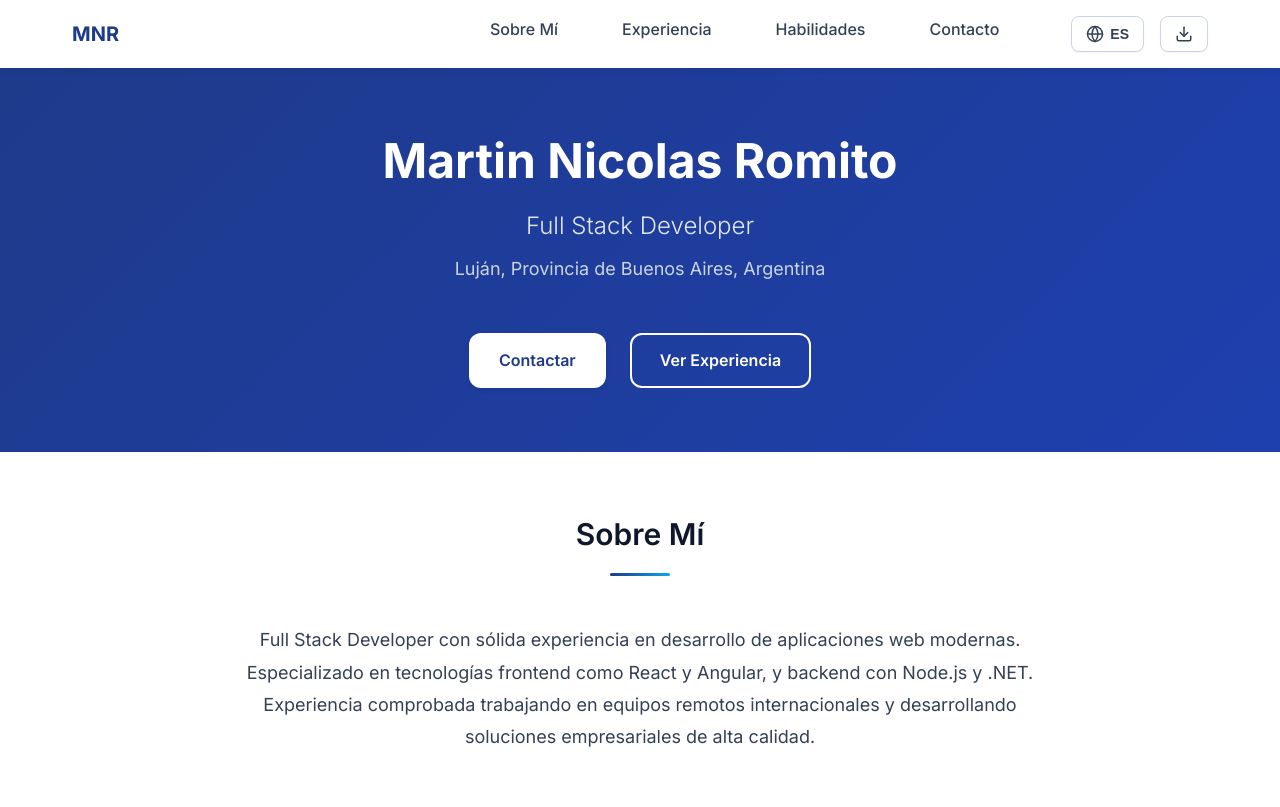
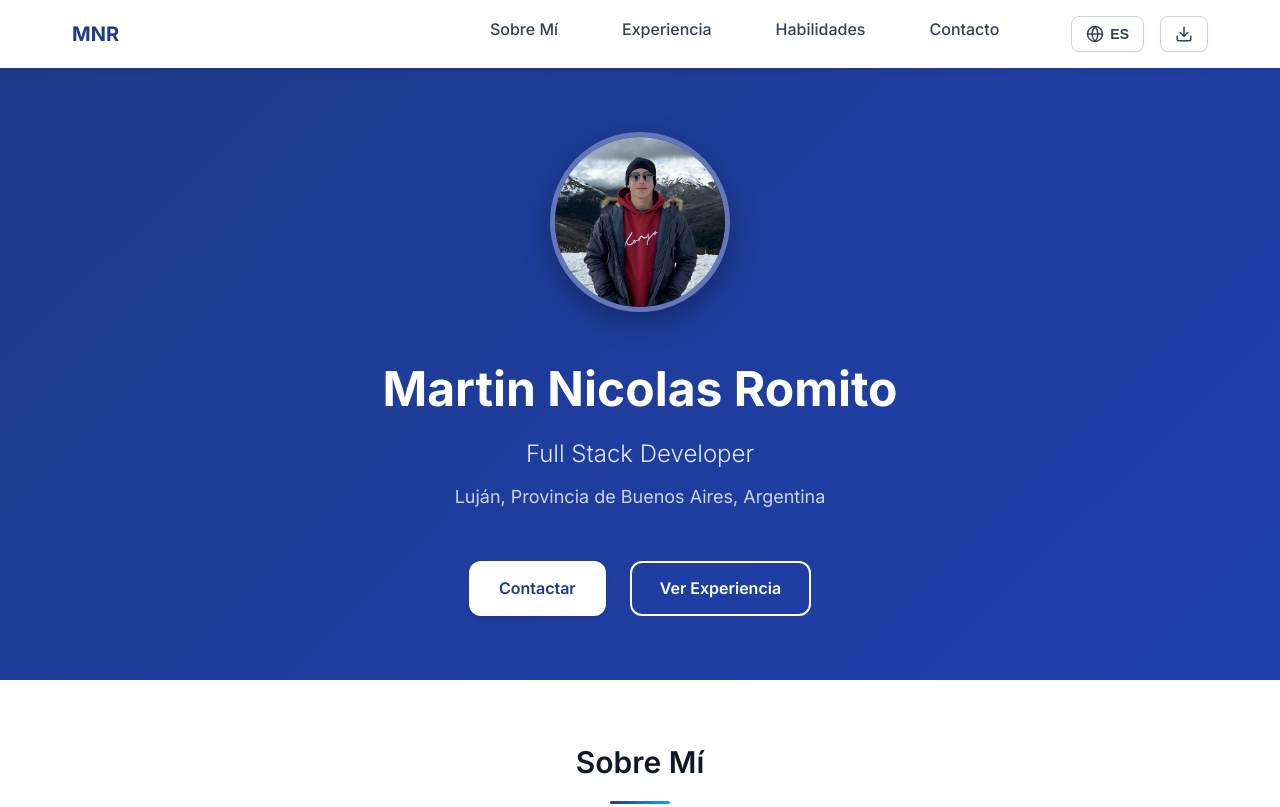
Before and after one commit to Martinromito/cv-mr, a website: page index.html in a window 1280 px wide. Shown: the top 807 px of the page. Drawn offline with Linux system fonts and the light colour scheme.

Commit message:
Add circular profile photo to hero section - fotoperfil.png integrated with professional styling

```diff
--- a/index.html
+++ b/index.html
@@ -56,6 +56,9 @@
     <header class="hero">
         <div class="container">
             <div class="hero-content">
+                <div class="profile-photo">
+                    <img src="fotoperfil.png" alt="Martin Nicolas Romito">
+                </div>
                 <h1 class="hero-title" data-i18n="hero.title">Martin Nicolas Romito</h1>
                 <p class="hero-subtitle" data-i18n="hero.subtitle">Full Stack Developer</p>
                 <p class="hero-location" data-i18n="hero.location">Luján, Provincia de Buenos Aires, Argentina</p>
--- a/styles.css
+++ b/styles.css
@@ -277,6 +277,32 @@ a:hover {
     gap: var(--spacing-md);
     justify-content: center;
     flex-wrap: wrap;
+}
+
+/* ===========================
+   Profile Photo
+   =========================== */
+.profile-photo {
+    width: 180px;
+    height: 180px;
+    margin: 0 auto var(--spacing-xl);
+    border-radius: 50%;
+    overflow: hidden;
+    border: 5px solid rgba(255, 255, 255, 0.3);
+    box-shadow: 0 10px 30px rgba(0, 0, 0, 0.3);
+    transition: all var(--transition-base);
+}
+
+.profile-photo:hover {
+    transform: scale(1.05);
+    box-shadow: 0 15px 40px rgba(0, 0, 0, 0.4);
+}
+
+.profile-photo img {
+    width: 100%;
+    height: 100%;
+    object-fit: cover;
+    display: block;
 }
 
 /* ===========================
@@ -746,6 +772,12 @@ a:hover {
         gap: var(--spacing-sm);
     }
 
+    .profile-photo {
+        width: 140px;
+        height: 140px;
+        margin-bottom: var(--spacing-lg);
+    }
+
     .timeline {
         padding-left: 30px;
     }
```
Also changed, not shown: fotoperfil.png (added).
